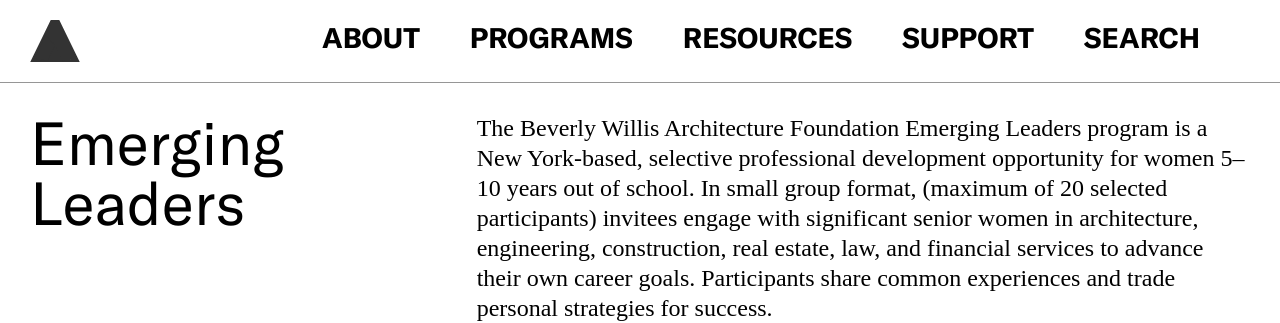
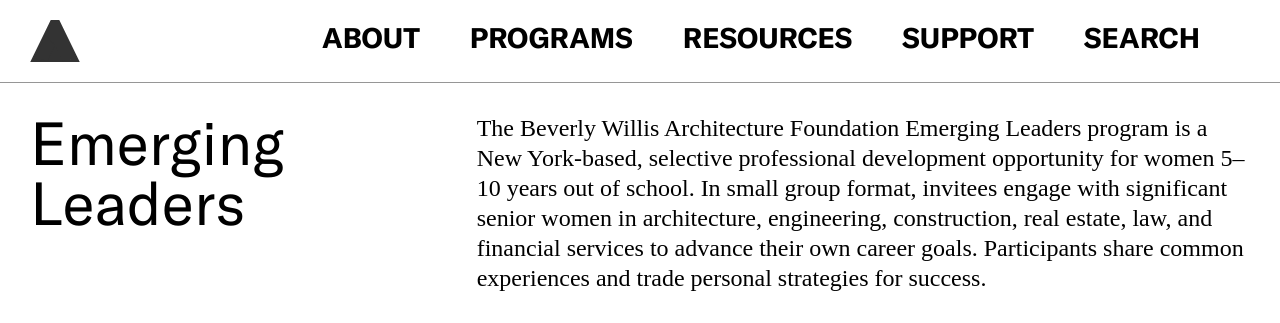
Before and after one commit to jengalas/bwaf-bbw, a Jekyll site: the page built from _programs/emerging-leaders.md, in a window 1280 px wide and 900 px high, cut to the strip 0-323 px from the top of the window. Built offline with Jekyll 4.4.1, drawn with Linux system fonts in a browser that asks for light colours; some web fonts are replaced.

Commit message:
Update from Forestry.io Aislinn McNamara updated _programs/emerging-leaders.md

```diff
--- a/_programs/emerging-leaders.md
+++ b/_programs/emerging-leaders.md
@@ -14,10 +14,10 @@
     link_text: ''
   text_block: The Beverly Willis Architecture Foundation Emerging Leaders program
     is a New York-based, selective professional development opportunity for women
-    5–10 years out of school. In small group format, (maximum of 20 selected participants)
-    invitees engage with significant senior women in architecture, engineering, construction,
-    real estate, law, and financial services to advance their own career goals. Participants
-    share common experiences and trade personal strategies for success.
+    5–10 years out of school. In small group format, invitees engage with significant
+    senior women in architecture, engineering, construction, real estate, law, and
+    financial services to advance their own career goals. Participants share common
+    experiences and trade personal strategies for success.
 - template: image-block
   include_left-hand_column_text_: true
   lefthand_text:
```
